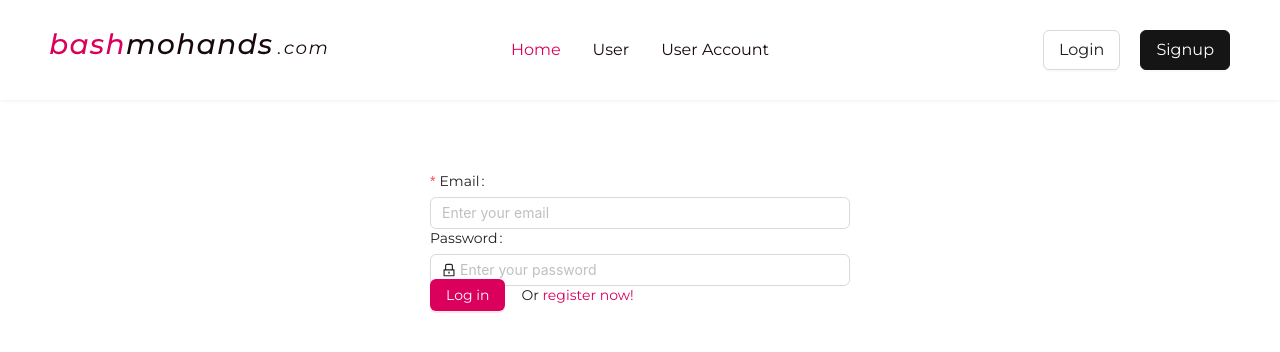
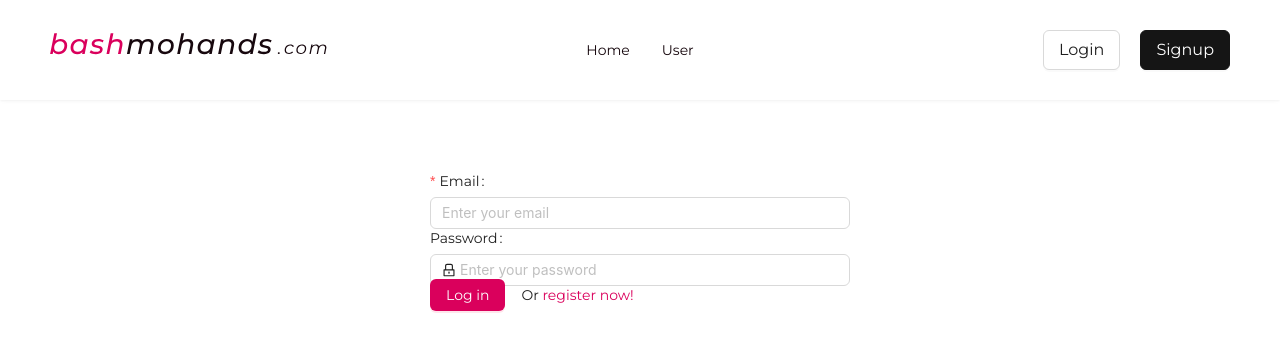
Before and after one commit to dotjalil/bashmohands.com-frontend, a React (Create React App) app: page /login in a window 1280 px wide. Shown: the top 352 px of the page. Built offline with nearby package versions, Linux system fonts and the light colour scheme; no server answers.

Commit message:
fixed some console warnings

```diff
--- a/src/components/Header.js
+++ b/src/components/Header.js
@@ -6,6 +6,7 @@ import {
   useLocation,
   useRouteLoaderData,
   useMatches,
+  useNavigate,
 } from "react-router-dom";
 import { useEffect } from "react";
 
@@ -21,6 +22,7 @@ const MainNav = () => {
   // Routing progress bar setup
   const navigation = useNavigation();
   const location = useLocation();
+  const navigate = useNavigate();
 
   // fallback route
   let currentRoute = "root";
@@ -94,8 +96,21 @@ const MainNav = () => {
                 display: "flex",
                 justifyContent: "center",
               }}
+              items={[
+                {
+                  key: "/",
+                  label: "Home",
+                },
+                {
+                  key: "/1",
+                  label: "User",
+                },
+              ]}
+              onSelect={({ key, keyPath, selectedKeys, domEvent }) => {
+                navigate(key);
+              }}
             >
-              <Menu.Item key="1">
+              {/* <Menu.Item key="1">
                 <Link to="/" style={{ fontSize: "16px" }}>
                   Home
                 </Link>
@@ -109,7 +124,7 @@ const MainNav = () => {
                 <Link to="/1/account" style={{ fontSize: "16px" }}>
                   User Account
                 </Link>
-              </Menu.Item>
+              </Menu.Item> */}
             </Menu>
           </Col>
           <Col
--- a/src/pages/account/index.js
+++ b/src/pages/account/index.js
@@ -135,6 +135,7 @@ function BookmarkedConnections() {
       key: i,
       userInfo: (
         <UserAvatar
+          key={user.handler}
           firstName={user.firstName}
           lastName={user.lastName}
           avatar={user.avatar}
@@ -145,9 +146,7 @@ function BookmarkedConnections() {
       topics: user.topics,
       action: (
         <Link to={user.handler}>
-          <Button type="link" primary>
-            View profile
-          </Button>
+          <Button type="link">View profile</Button>
         </Link>
       ),
     };
--- a/src/shared/ui/loggedin/AttendeesAvatars.js
+++ b/src/shared/ui/loggedin/AttendeesAvatars.js
@@ -15,12 +15,12 @@ export default function AttendeesAvatars({ attendees }) {
         {attendees.length > 0 &&
           attendees.map((attendee) => {
             return (
-              <>
+              <div key={attendee.handler}>
                 {attendee.avatar && <Avatar src={attendee.avatar} />}
                 {!attendee.avatar && (
                   <Avatar style={{ backgroundColor: "#f56a00" }}>M</Avatar>
                 )}
-              </>
+              </div>
             );
           })}
       </Avatar.Group>
```
